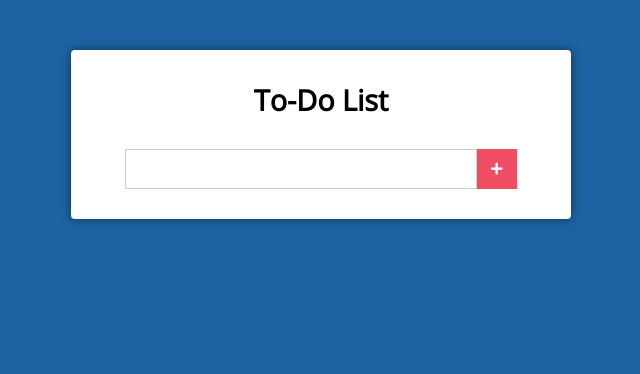
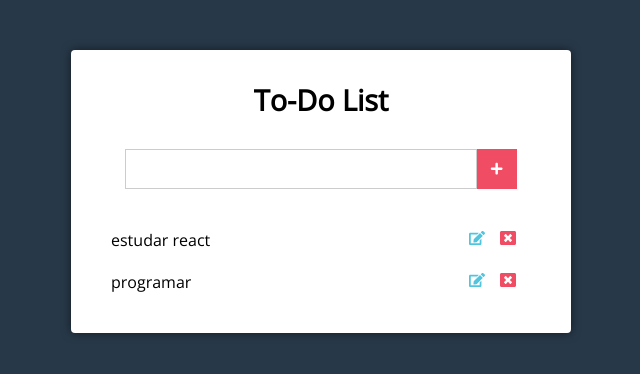
Before and after one commit to Matheus351/to-do-list-react, a React (Create React App) app: page / in a window 1280 px wide. Shown: the top 374 px of the page, without its empty margins (319-959 px from the left). Built offline with nearby package versions, Linux system fonts and the light colour scheme.

Commit message:
estilizando tarefas

```diff
--- a/src/App.css
+++ b/src/App.css
@@ -7,5 +7,5 @@
 
 body{
   font-family: 'Open Sans', sans-serif;
-  background-color: #014f97e2;
+  background-color: #0c1f31e2;
 }
--- a/src/components/Main.css
+++ b/src/components/Main.css
@@ -36,3 +36,29 @@
    align-items: center;
    justify-content: center;
 }
+
+.tasks{
+ margin-top: 30px;
+}
+.tasks li{
+    display: flex;
+    align-items: center;
+    justify-content: space-between;
+    padding: 10px;
+}
+
+.tasks li:hover{
+  background-color:#a5a5a5e2;
+  cursor: pointer;
+}
+
+
+.tasks li .edit{
+    margin-right: 15px;
+    color: #51c5de;
+}
+
+.tasks li .delete{
+    margin-right: 15px;
+    color: #f04c64;
+}
--- a/src/components/Main.js
+++ b/src/components/Main.js
@@ -1,11 +1,15 @@
 import './Main.css'
 import React,{Component} from "react";
-import {FaPlus} from 'react-icons/fa'
+import {FaPlus,FaEdit,FaWindowClose} from 'react-icons/fa'
 
 export default class Main extends Component{
 
     state = {
         newTask: '',
+        tasks:[
+          'estudar react',
+          'programar'
+        ]
     }
 
   inputChange = (e)=>{
@@ -15,7 +19,7 @@
   }
 
   render(){
-    const {newTask} = this.state
+    const {newTask,tasks} = this.state
     return (
         <div className="main">
             <h1>To-Do List</h1>
@@ -26,7 +30,21 @@
                 <FaPlus/>
                </button>
             </form>
+
+           <ul className='tasks'>
+             {tasks.map(task=>{
+              return <li key={task}>
+                {task}
+                <div>
+                  <FaEdit className='edit'/>
+                  <FaWindowClose className='delete'/>
+                </div>
+                </li>
+             })}
+           </ul>
+
         </div>
     )
+
   }
 }
```
